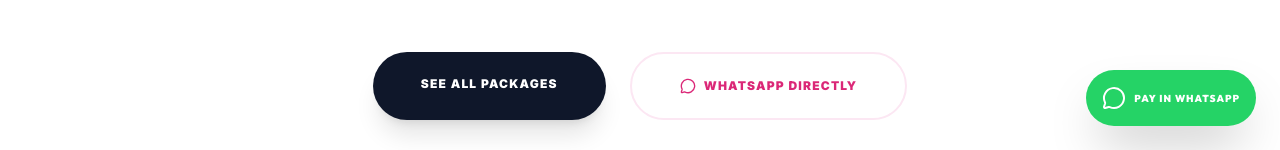
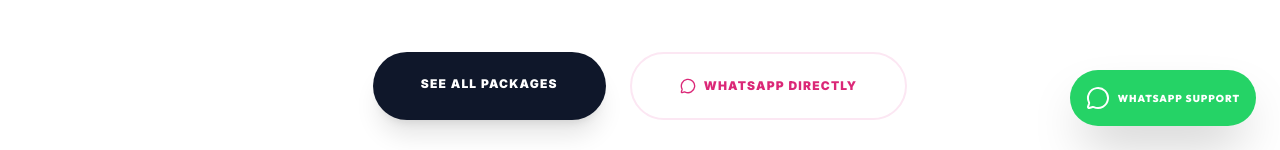
Before and after one commit to IraqX2/Sociafy, a React (Vite) app: page / in a window 1280 px wide. Shown: the part 650-800 px from the top of the page. Built offline with nearby package versions, Linux system fonts and the light colour scheme.

Commit message:
whatsappbutton fix

```diff
--- a/App.tsx
+++ b/App.tsx
@@ -123,7 +123,7 @@
   const navigate = useNavigate();
 
   return (
-    <nav className="fixed w-full z-50 border-b shadow-sm backdrop-blur-sm transition-all duration-500 bg-white/95 border-pink-50">
+    <nav className="fixed w-full z-[60] border-b shadow-sm backdrop-blur-sm transition-all duration-500 bg-white/95 border-pink-50">
       <div className="max-w-7xl mx-auto px-4 md:px-12">
         <div className="flex justify-between h-16 md:h-20 items-center">
           <div className="flex items-center gap-2 md:gap-4">
@@ -328,7 +328,7 @@
       </section>
 
       {itemCount > 0 && (
-        <div className="md:hidden fixed bottom-6 left-4 right-4 z-40 bg-slate-900 text-white p-4 rounded-2xl shadow-2xl flex items-center justify-between border border-white/10 animate-in slide-in-from-bottom">
+        <div className="md:hidden fixed bottom-6 left-4 right-4 z-50 bg-slate-900 text-white p-4 rounded-2xl shadow-2xl flex items-center justify-between border border-white/10 animate-in slide-in-from-bottom">
            <div className="flex items-center gap-3">
              <div className="bg-pink-600 p-2 rounded-lg"><ShoppingBag size={18} /></div>
              <div>
@@ -470,26 +470,38 @@
     setIsProcessing(true);
     const orderInfo = JSON.parse(localStorage.getItem('sociafy_pending_order_info') || '{}');
 
+    // Add a timeout to avoid infinite loading if backend is not responsive
+    const controller = new AbortController();
+    const timeoutId = setTimeout(() => controller.abort(), 10000); // 10 second timeout
+
     try {
       const response = await fetch('/api/order', {
         method: 'POST',
         headers: { 'Content-Type': 'application/json' },
-        body: JSON.stringify({ orderInfo, cart, total, paymentDetails: { method, senderNumber: cleaned } })
+        body: JSON.stringify({ orderInfo, cart, total, paymentDetails: { method, senderNumber: cleaned } }),
+        signal: controller.signal
       });
 
-      if (!response.ok) throw new Error("Connection failed");
+      clearTimeout(timeoutId);
+
+      if (!response.ok) {
+         throw new Error("Cannot reach server. Are you on Cloudflare?");
+      }
+
       const result = await response.json();
 
       if (result.success) {
         setOrderSuccess(result.orderId);
         clearCart();
       } else {
-        alert("Server error. Please try ordering via WhatsApp.");
+        alert("Server error: " + (result.error || "Unknown error"));
         setIsProcessing(false);
       }
-    } catch (error) {
+    } catch (error: any) {
+      clearTimeout(timeoutId);
       console.error(error);
-      alert("Cannot connect to backend. If you are in demo mode, please deploy to Cloudflare Pages first. Alternatively, click 'Pay via WhatsApp'.");
+      const isAbort = error.name === 'AbortError';
+      alert(isAbort ? "Request timed out. Please pay via WhatsApp instead." : "Payment submission failed. This is likely because the backend (Cloudflare Function) is only available after you deploy to Cloudflare Pages. \n\nPlease use the WhatsApp payment button below.");
       setIsProcessing(false);
     }
   };
@@ -552,9 +564,15 @@
 };
 
 // --- App ---
-const App = () => (
-  <CartProvider>
-    <Router>
+const App = () => {
+  const location = useLocation();
+  const { itemCount } = useCart();
+
+  // Logic to adjust WhatsApp button position when Proceed bar is visible on home page mobile
+  const isHomePage = location.pathname === '/';
+  const waBottomClass = (isHomePage && itemCount > 0) ? 'bottom-28' : 'bottom-6';
+
+  return (
     <div className="min-h-screen flex flex-col selection:bg-pink-500 selection:text-white">
       <Navbar />
       <main className="flex-grow">
@@ -581,11 +599,26 @@
           </div>
         </div>
       </footer>
-        <a href={SOCIAFY_INFO.whatsapp} target="_blank" rel="noopener noreferrer" className="fixed bottom-6 right-6 z-50 flex items-center gap-2 bg-[#25D366] text-white p-4 rounded-full shadow-2xl hover:scale-110 transition-all group">
+
+      {/* Dynamic positioning for WhatsApp icon based on mobile state */}
+      <a
+        href={SOCIAFY_INFO.whatsapp}
+        target="_blank"
+        rel="noopener noreferrer"
+        className={`fixed ${waBottomClass} md:bottom-6 right-6 z-[100] flex items-center gap-2 bg-[#25D366] text-white p-4 rounded-full shadow-2xl hover:scale-110 transition-all group active:scale-95`}
+      >
         <MessageCircle size={24} />
-          <span className="hidden md:block font-heading font-black uppercase text-[10px] tracking-widest">Pay in WhatsApp</span>
+        <span className="hidden md:block font-heading font-black uppercase text-[10px] tracking-widest">WhatsApp Support</span>
       </a>
     </div>
+  );
+};
+
+// Root wrapper for router
+const AppWrapper = () => (
+  <CartProvider>
+    <Router>
+      <App />
     </Router>
   </CartProvider>
 );
@@ -613,4 +646,4 @@
   </div>
 );
 
-export default App;
+export default AppWrapper;
```
Lines whose indentation alone changed are shown as unchanged.
